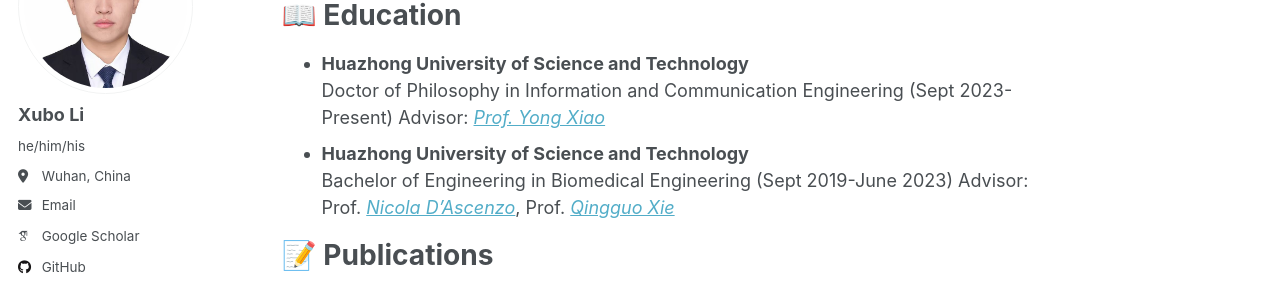
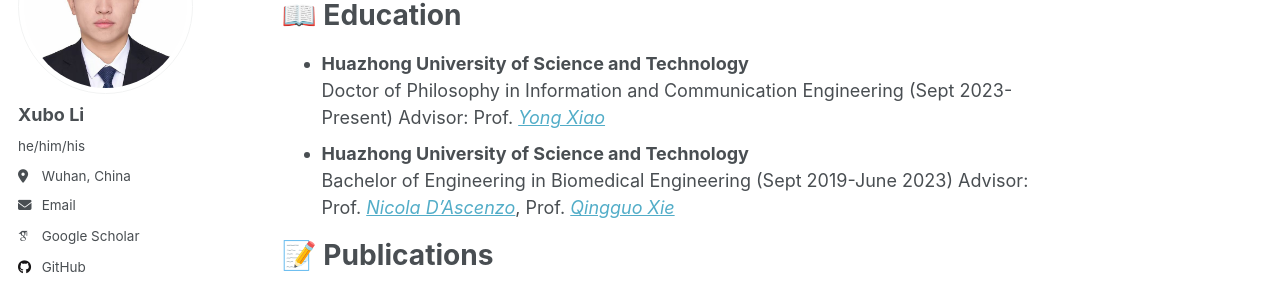
Before and after one commit to XuboLee/xubolee.github.io, a Jekyll site: the page built from _pages/about.md, in a window 1280 px wide and 900 px high, scrolled down 380 px. Shown: the part 180-471 px from the top of the window. Built offline with Jekyll 4.4.1, drawn with Linux system fonts in a browser that asks for light colours; some web fonts are replaced; a script that is not in the unit is left out.

```diff
--- a/_pages/about.md
+++ b/_pages/about.md
@@ -27,7 +27,7 @@ My research interest includes network intelligence, agentic AI network, wireless
 
 # 📖 Education
 - <strong>Huazhong University of Science and Technology</strong><br>
-  Doctor of Philosophy in Information and Communication Engineering (Sept 2023-Present) Advisor: [<em>Prof. Yong Xiao</em>](https://sites.google.com/site/xyong2007/home)
+  Doctor of Philosophy in Information and Communication Engineering (Sept 2023-Present) Advisor: Prof. [<em>Yong Xiao</em>](https://sites.google.com/site/xyong2007/home)
 - <strong>Huazhong University of Science and Technology</strong><br>
   Bachelor of Engineering in Biomedical Engineering (Sept 2019-June 2023) Advisor: Prof. [<em>Nicola D'Ascenzo</em>](http://faculty.hust.edu.cn/NICOLADASCENZO/en/index.htm), Prof. [<em>Qingguo Xie</em>](https://faculty.ustc.edu.cn/xieqingguo/zh_CN/index/998003/list/index.htm)
 
```
